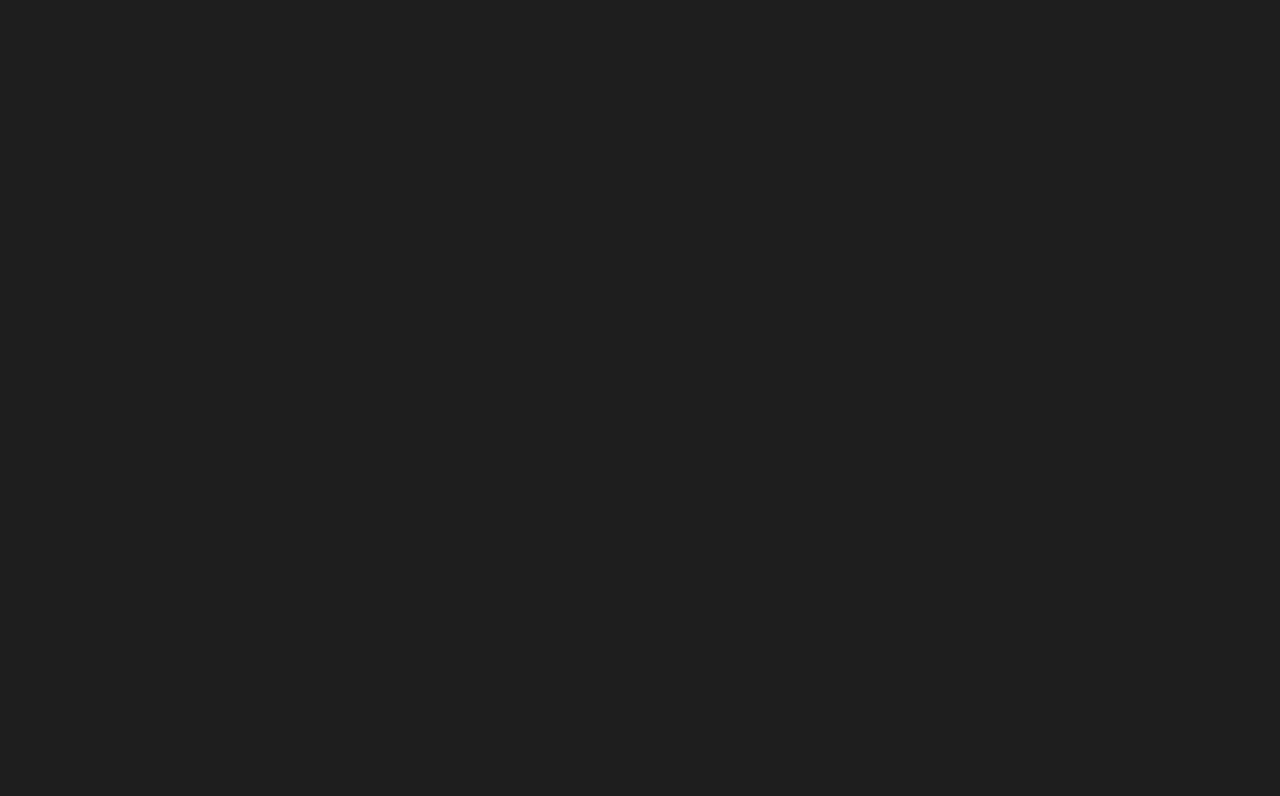
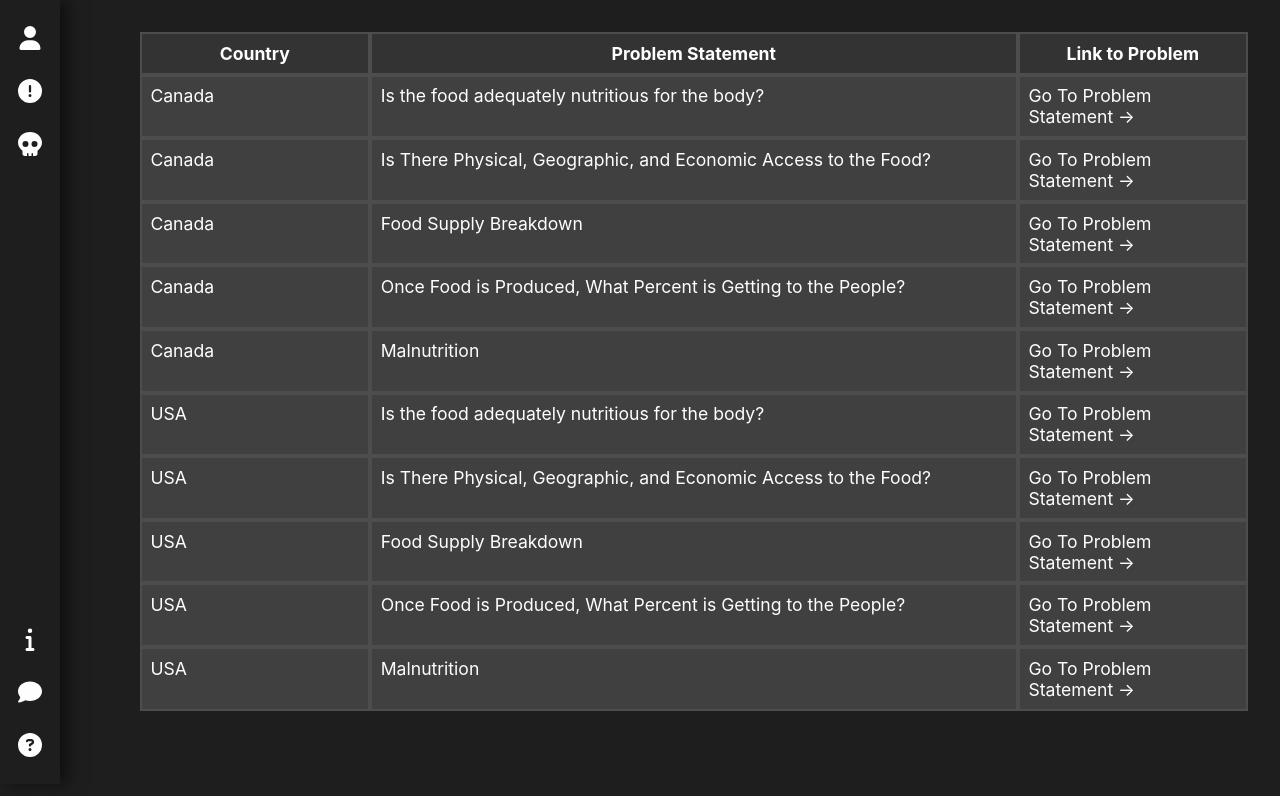
Before and after one commit to ClaytonV-EarthShot/MiniTask-Replication, a React (Create React App) app in the folder frontend/: page /problem-statement in a window 1280 px wide. Before the commit this address had no page. Shown: the top 796 px of the page. Built offline with nearby package versions, Linux system fonts and the light colour scheme; no server answers.

Commit message:
Pushing the changes from laptop with problem statement list. Changes to colors and formatting

```diff
--- a/frontend/src/App.jsx
+++ b/frontend/src/App.jsx
@@ -3,6 +3,7 @@
 import LandingPage from "./Pages/LandingPage";
 import ProblemStatementPage from "./Pages/ProblemStatementPage";
 import CountryBattlePage from "./Pages/CountryBattlePage";
+import ProblemStatementList from "./Pages/ProblemStatementList";
 
 function App() {
   return (
@@ -15,6 +16,7 @@
         <Routes>
           <Route index element={<LandingPage />} />
           <Route path="/landing-page" element={<LandingPage />} />
+          <Route path="/problem-statement" element={<ProblemStatementList />} />
           <Route
             path="/problem-statement/:id"
             element={<ProblemStatementPage />}
--- a/frontend/src/Components/ModalFAATab.jsx
+++ b/frontend/src/Components/ModalFAATab.jsx
@@ -25,6 +25,43 @@
 } from "@fortawesome/free-solid-svg-icons";
 
 export default function ModalFAATab({ country, bucketOne }) {
+  const filterNum = (string) => {
+    if (string) {
+      const numericalChar = new Set([
+        ".",
+        "0",
+        "1",
+        "2",
+        "3",
+        "4",
+        "5",
+        "6",
+        "7",
+        "8",
+        "9",
+      ]);
+      string = string
+        .split("")
+        .filter((char) => numericalChar.has(char))
+        .join("");
+      return string;
+    }
+  };
+
+  const numberConverter = (arrayOfObject) => {
+    let returnArray = [];
+
+    for (let i = 0; i < arrayOfObject.length; i++) {
+      let newItem = filterNum(arrayOfObject[i]);
+
+      newItem = Number(newItem);
+
+      returnArray.push(newItem);
+    }
+
+    return returnArray;
+  };
+
   return (
     <>
       <div
@@ -85,7 +122,43 @@
             </div>
           </div>
           <span>
-            <BarComp />
+            <BarComp
+              labels={[
+                "Maize",
+                "Rice",
+                "Wheat",
+                "Barley",
+                "Soybean",
+                "Common Bean",
+                "Pea",
+                "Potato",
+                "Sugarcane",
+              ]}
+              labelOne="Rainfed"
+              labelTwo="Irrigated"
+              dataOne={numberConverter([
+                bucketOne.rainfedMaize,
+                bucketOne.rainfedRice,
+                bucketOne.rainfedWheat,
+                bucketOne.rainfedBarley,
+                bucketOne.rainfedSoybean,
+                bucketOne.rainfedCommonBean,
+                bucketOne.rainfedPea,
+                bucketOne.rainfedPotato,
+                bucketOne.rainfedSugarcane,
+              ])}
+              dataTwo={numberConverter([
+                bucketOne.irrigatedMaize,
+                bucketOne.irrigatedRice,
+                bucketOne.irrigatedWheat,
+                bucketOne.irrigatedBarley,
+                bucketOne.irrigatedSoybean,
+                bucketOne.irrigatedCommonBean,
+                bucketOne.irrigatedPea,
+                bucketOne.irrigatedPotato,
+                bucketOne.irrigatedSugarcane,
+              ])}
+            />
           </span>
         </div>
         <div className="agriculutureFactsWrapper">
--- /dev/null
+++ b/frontend/src/Pages/ProblemStatementList.jsx
@@ -0,0 +1,168 @@
+import { useEffect, useState } from "react";
+import styles from "../Stylesheets/ProblemStatementList.module.css";
+import SideNav from "../Components/SideNav";
+
+export default function ProblemStatementList() {
+  const [countries, setCountries] = useState([]);
+  const [filteredCountries, setFilteredCountries] = useState(countries);
+  const [selectedFilters, setSelectedFilters] = useState([]);
+
+  let filters = [
+    {
+      name: "Large Population",
+      tooltipText: "A population that is higher than 1,000,000",
+    },
+    {
+      name: "Small Population",
+      tooltipText: "A population that is less than 1,000,000",
+    },
+  ];
+
+  useEffect(() => {
+    const fetchCountries = async () => {
+      const response = await fetch("/api/countries");
+      const json = await response.json();
+
+      if (response.ok) {
+        setCountries(json);
+        setFilteredCountries(json);
+      }
+    };
+
+    fetchCountries();
+  }, []);
+
+  const handleFilterButtonClick = (filterCategory) => {
+    if (selectedFilters.includes(filterCategory)) {
+      let i = selectedFilters.filter((j) => j !== filterCategory);
+      setSelectedFilters(i);
+    } else {
+      setSelectedFilters([...selectedFilters, filterCategory]);
+    }
+  };
+
+  useEffect(() => {
+    filterCountries();
+  }, [selectedFilters]);
+
+  const filterCountries = () => {
+    if (selectedFilters.length > 0) {
+      let i = countries;
+
+      selectedFilters.forEach((filter) => {
+        switch (filter) {
+          case "Large Population":
+            i = i.filter((country) => country.population >= 1000000);
+            break;
+          case "Small Population":
+            i = i.filter((country) => country.population < 1000000);
+            break;
+          case "Large Area":
+            i = i.filter((country) => country.size >= 600);
+            break;
+          case "Small Area":
+            i = i.filter((country) => country.size < 600);
+            break;
+        }
+      });
+      setFilteredCountries(i);
+    } else {
+      setFilteredCountries([...countries]);
+    }
+  };
+
+  return (
+    <>
+      <div className={styles.problemStatementContainer}>
+        <SideNav />
+        <div className={styles.contentWrapper}>
+          <div className={styles.listTitles}>
+            <p>
+              <b>Country</b>
+            </p>
+            <p>
+              <b>Problem Statement</b>
+            </p>
+            <p>
+              <b>Link to Problem</b>
+            </p>
+          </div>
+          <div className={styles.listItem}>
+            <p>Canada</p>
+            <p>Is the food adequately nutritious for the body?</p>
+            <p>
+              <a href="/problem-statement/1">Go To Problem Statement &rarr;</a>
+            </p>
+          </div>
+          <div className={styles.listItem}>
+            <p>Canada</p>
+            <p>
+              Is There Physical, Geographic, and Economic Access to the Food?
+            </p>
+            <p>
+              <a href="/problem-statement/1">Go To Problem Statement &rarr;</a>
+            </p>
+          </div>
+          <div className={styles.listItem}>
+            <p>Canada</p>
+            <p>Food Supply Breakdown</p>
+            <p>
+              <a href="/problem-statement/1">Go To Problem Statement &rarr;</a>
+            </p>
+          </div>
+          <div className={styles.listItem}>
+            <p>Canada</p>
+            <p>Once Food is Produced, What Percent is Getting to the People?</p>
+            <p>
+              <a href="/problem-statement/1">Go To Problem Statement &rarr;</a>
+            </p>
+          </div>
+          <div className={styles.listItem}>
+            <p>Canada</p>
+            <p>Malnutrition</p>
+            <p>
+              <a href="/problem-statement/1">Go To Problem Statement &rarr;</a>
+            </p>
+          </div>
+          <div className={styles.listItem}>
+            <p>USA</p>
+            <p>Is the food adequately nutritious for the body?</p>
+            <p>
+              <a href="/problem-statement/1">Go To Problem Statement &rarr;</a>
+            </p>
+          </div>
+          <div className={styles.listItem}>
+            <p>USA</p>
+            <p>
+              Is There Physical, Geographic, and Economic Access to the Food?
+            </p>
+            <p>
+              <a href="/problem-statement/1">Go To Problem Statement &rarr;</a>
+            </p>
+          </div>
+          <div className={styles.listItem}>
+            <p>USA</p>
+            <p>Food Supply Breakdown</p>
+            <p>
+              <a href="/problem-statement/1">Go To Problem Statement &rarr;</a>
+            </p>
+          </div>
+          <div className={styles.listItem}>
+            <p>USA</p>
+            <p>Once Food is Produced, What Percent is Getting to the People?</p>
+            <p>
+              <a href="/problem-statement/1">Go To Problem Statement &rarr;</a>
+            </p>
+          </div>
+          <div className={styles.listItem}>
+            <p>USA</p>
+            <p>Malnutrition</p>
+            <p>
+              <a href="/problem-statement/1">Go To Problem Statement &rarr;</a>
+            </p>
+          </div>
+        </div>
+      </div>
+    </>
+  );
+}
--- a/frontend/src/Stylesheets/ModalFAA.css
+++ b/frontend/src/Stylesheets/ModalFAA.css
@@ -9,6 +9,7 @@
 
 .nutrition > h1 {
   margin-top: 0;
+  font-size: 2.3em;
 }
 
 .nutritionStats {
@@ -152,6 +153,10 @@
   inset -3px -3px 15px 0 rgba(75, 11, 11, 0.6);
 }
 
+.badOutcome > h1 {
+  font-size: 2.3em;
+}
+
 .badOutcomeInfoWrapper {
   display: flex;
 }
--- /dev/null
+++ b/frontend/src/Stylesheets/ProblemStatementList.module.css
@@ -0,0 +1,68 @@
+.problemStatementContainer {
+  display: flex;
+  width: 100%;
+  height: 100%;
+}
+
+.contentWrapper {
+  display: "flex";
+  flex-direction: "column";
+  width: 93%;
+  padding: 2em;
+}
+
+.listTitles {
+  display: flex;
+  width: 100%;
+  color:#fefefe;
+  font-size: 1.1em;
+  background-color: #333333;
+}
+
+.listTitles > p {
+  padding: 0.5em;
+  border: 2px solid #4d4d4d;
+  margin-top: 0;
+  margin-bottom: 0;
+  display: flex;
+  justify-content: center;
+}
+
+.listTitles > p:nth-child(1) {
+  width: 20%;
+}
+
+.listTitles > p:nth-child(2) {
+  width: 60%;
+}
+
+.listTitles > p:nth-child(3) {
+  width: 20%;
+}
+
+.listItem {
+  display: flex;
+  width: 100%;
+  color:#fefefe;
+  font-size: 1.1em;
+  background-color: #404040;
+}
+
+.listItem > p {
+  padding: 0.5em;
+  border: 2px solid #4d4d4d;
+  margin-top: 0;
+  margin-bottom: 0;
+}
+
+.listItem > p:nth-child(1) {
+  width: 20%;
+}
+
+.listItem > p:nth-child(2) {
+  width: 60%;
+}
+
+.listItem > p:nth-child(3) {
+  width: 20%;
+}
--- a/frontend/src/index.css
+++ b/frontend/src/index.css
@@ -414,6 +414,14 @@
   align-items: center;
 }
 
+.dataHighlightBoxLight > h1 {
+  font-size: 2.3em;
+}
+
+.dataHighlightBoxDark > h1 {
+  font-size: 2.3em;
+}
+
 /* Media Screens */
 
 @media screen and (min-width: 1331px) and (max-width: 1610px) {
```
